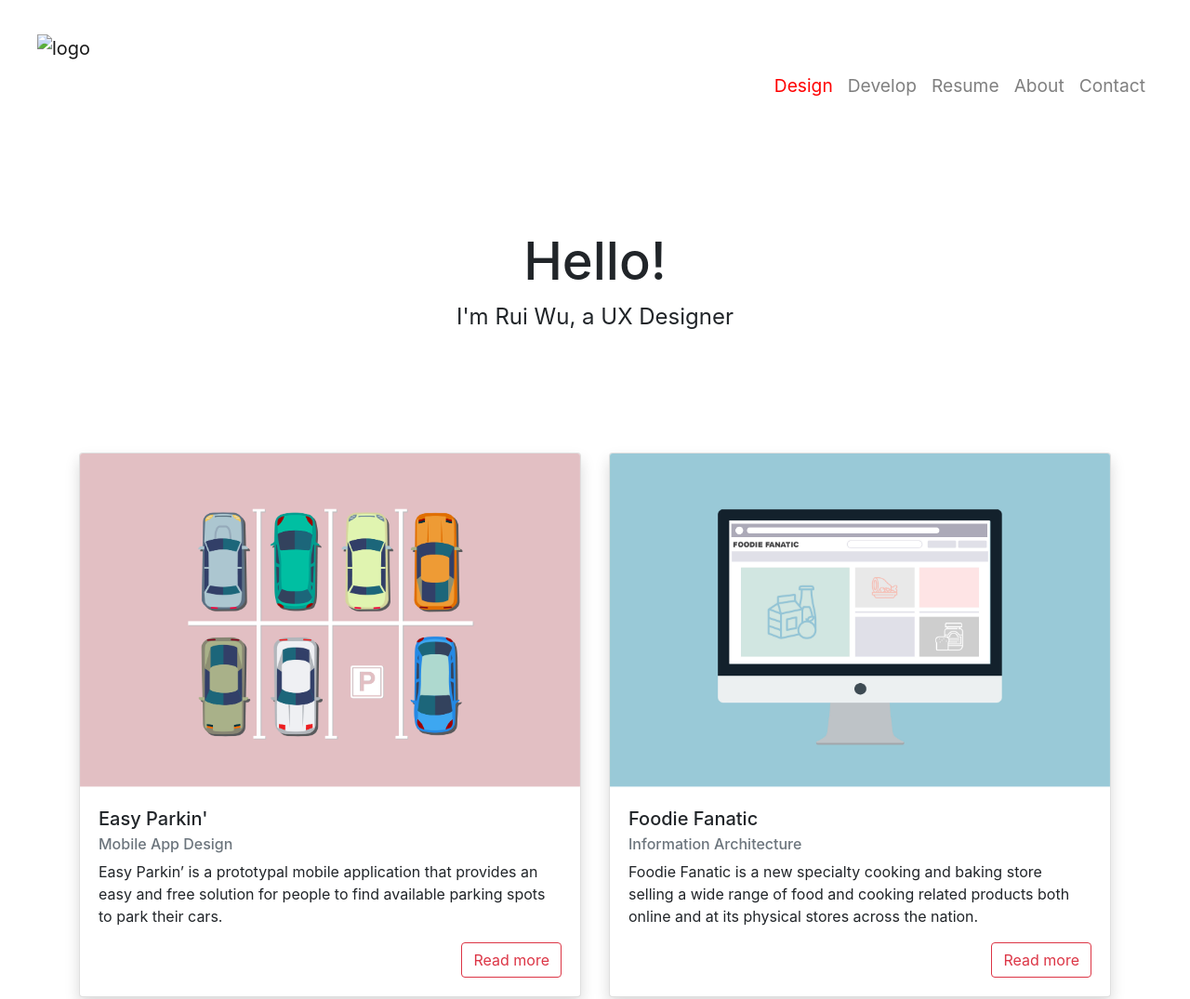
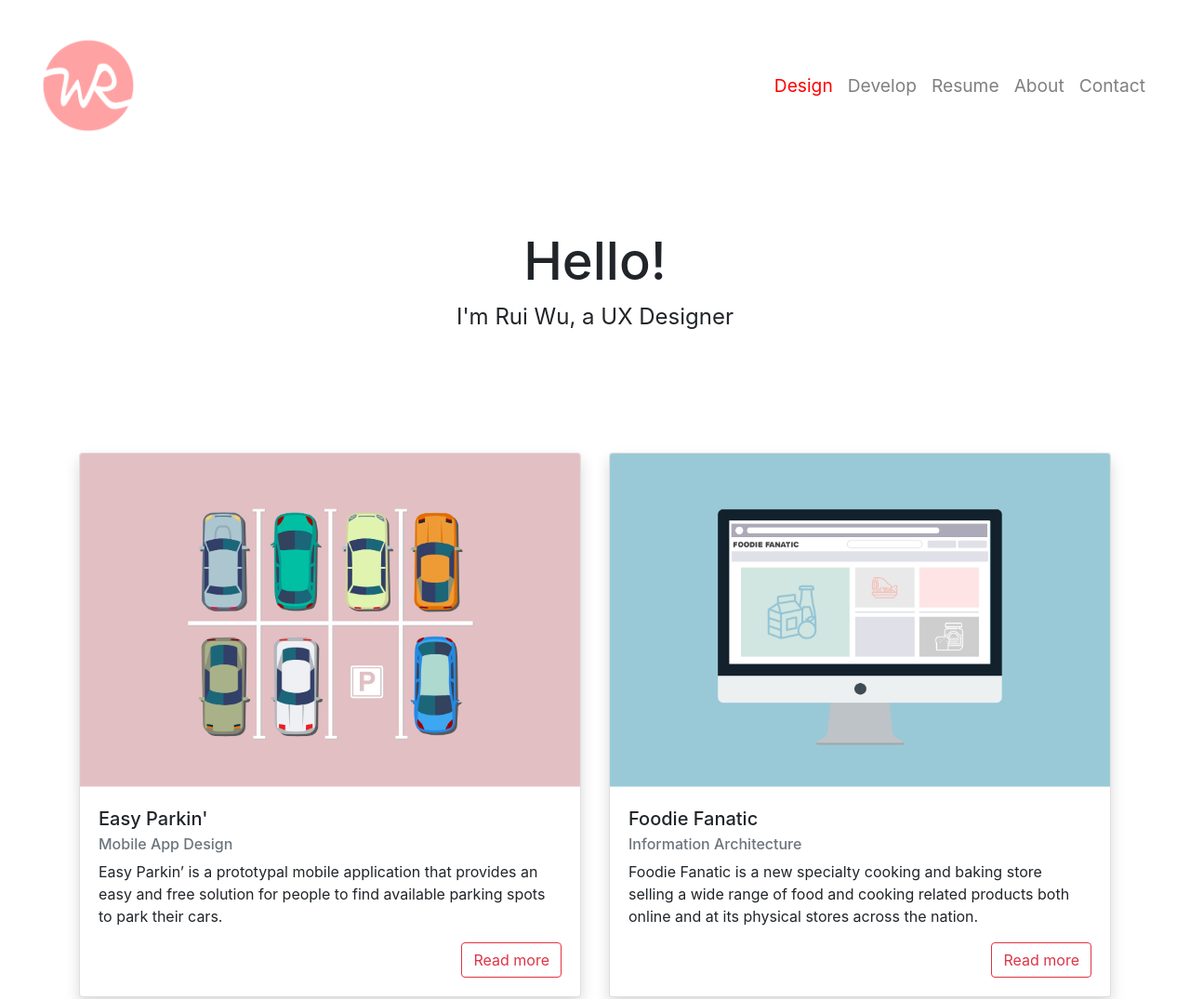
Before and after one commit to jaywurui/infx-512-final-project, a plain HTML site: page index.html in a window 1280 px wide. Shown: the top 1075 px of the page at 93% size. Drawn offline with nearby package versions, Linux system fonts and the light colour scheme; the site is published under a folder, as on GitHub Pages, so addresses that start at the root find nothing.

Commit message:
Finish Final Project Assignment

```diff
--- a/index.html
+++ b/index.html
@@ -19,7 +19,7 @@
         <nav class="navbar navbar-expand-sm navbar-light m-4">
             <a class="navbar-brand" href="#">
                 <span class="sr-only">(current)</span>
-                <img src="/images/logo.png" width="110" height="110" class="d-inline-block align-top" alt="logo">
+                <img src="./images/logo.png" width="110" height="110" class="d-inline-block align-top" alt="logo">
             </a>
             <button class="navbar-toggler" type="button" data-toggle="collapse" data-target="#navbarNavAltMarkup" aria-controls="navbarNavAltMarkup"
                 aria-expanded="false" aria-label="Toggle navigation">
```
Also changed, not shown: 1 other file.
